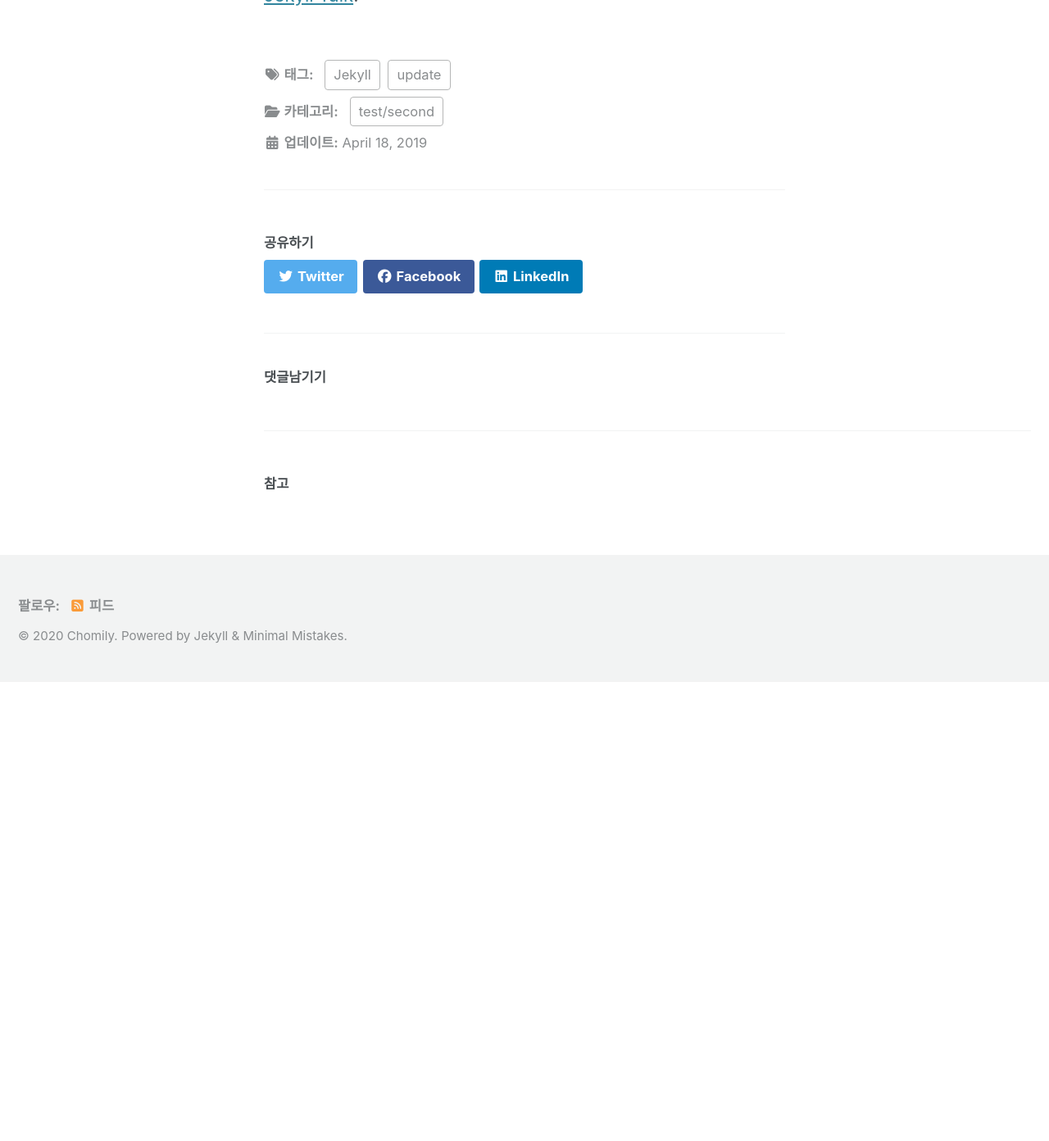
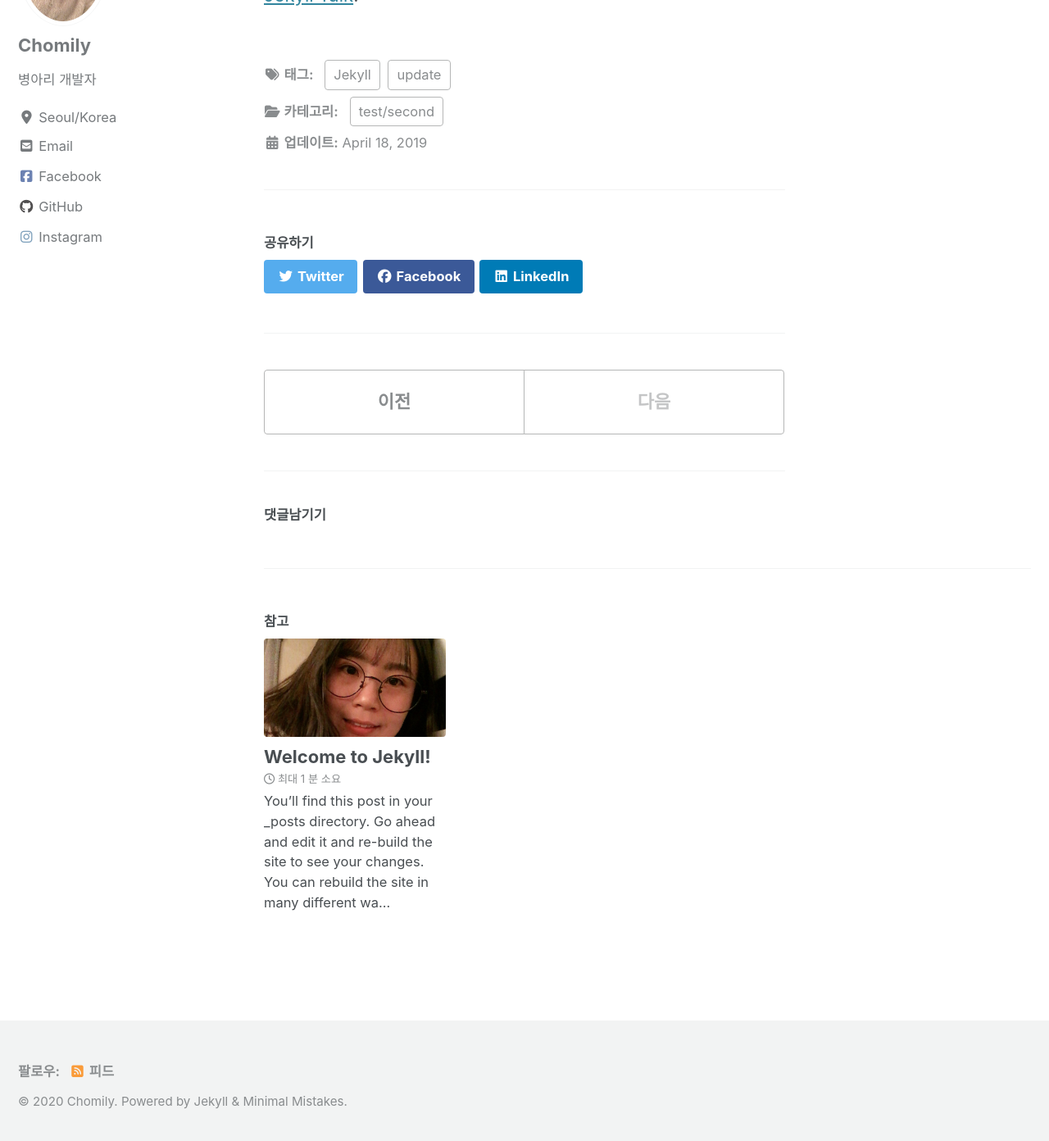
Before and after one commit to SujinEmilyCho/SujinEmilyCho.github.io, a Jekyll site: the page built from _posts/2019-04-18-welcome-to-jekyll.md, in a window 1280 px wide and 1400 px high, scrolled down 935 px. Shown: the top 1392 px of the window at 82% size. Built offline with Jekyll 4.4.1, drawn with Linux system fonts in a browser that asks for light colours; cached includes are drawn as plain includes; nearby versions of some CDN libraries; comment, search, counter and statistics services are not loaded; before the commit the page ends 1767 px from its top, so only the background shows below that; part of the change alters nothing that is shown.

Commit message:
comment test

````diff
--- a/_includes/comments.html
+++ b/_includes/comments.html
@@ -8,16 +8,6 @@
       <h4 class="page__comments-title">{{ comments_label }}</h4>
       <section id="disqus_thread">
         <script>
-
-        /**
-        *  RECOMMENDED CONFIGURATION VARIABLES: EDIT AND UNCOMMENT THE SECTION BELOW TO INSERT DYNAMIC VALUES FROM YOUR PLATFORM OR CMS.
-        *  LEARN WHY DEFINING THESE VARIABLES IS IMPORTANT: https://disqus.com/admin/universalcode/#configuration-variables*/
-        /*
-        var disqus_config = function () {
-        this.page.url = PAGE_URL;  // Replace PAGE_URL with your page's canonical URL variable
-        this.page.identifier = PAGE_IDENTIFIER; // Replace PAGE_IDENTIFIER with your page's unique identifier variable
-        };
-        */
         (function() { // DON'T EDIT BELOW THIS LINE
         var d = document, s = d.createElement('script');
         s.src = 'https://sujinemilycho.disqus.com/embed.js';
@@ -25,8 +15,8 @@
         (d.head || d.body).appendChild(s);
         })();
         </script>
-<noscript>Please enable JavaScript to view the <a href="https://disqus.com/?ref_noscript">comments powered by Disqus.</a></noscript>
-
+        <noscript>Please enable JavaScript to view the <a href="https://disqus.com/?ref_noscript">comments powered by Disqus.</a></noscript>
+        <script id="dsq-count-scr" src="//sujinemilycho.disqus.com/count.js" async></script>
     </section>
     {% when "facebook" %}
       <h4 class="page__comments-title">{{ comments_label }}</h4>
--- /dev/null
+++ b/_posts/2019-04-18-comment-test.md
@@ -0,0 +1,31 @@
+---
+title: "Welcome to Jekyll!"
+date: 2019-04-18T15:34:30-04:00
+categories:
+  - test/second
+tags:
+  - Jekyll
+  - update
+value:
+  - comment: false
+---
+
+You'll find this post in your `_posts` directory. Go ahead and edit it and re-build the site to see your changes. You can rebuild the site in many different ways, but the most common way is to run `jekyll serve`, which launches a web server and auto-regenerates your site when a file is updated.
+
+To add new posts, simply add a file in the `_posts` directory that follows the convention `YYYY-MM-DD-name-of-post.ext` and includes the necessary front matter. Take a look at the source for this post to get an idea about how it works.
+
+Jekyll also offers powerful support for code snippets:
+
+```ruby
+def print_hi(name)
+  puts "Hi, #{name}"
+end
+print_hi('Tom')
+#=> prints 'Hi, Tom' to STDOUT.
+```
+
+Check out the [Jekyll docs][jekyll-docs] for more info on how to get the most out of Jekyll. File all bugs/feature requests at [Jekyll’s GitHub repo][jekyll-gh]. If you have questions, you can ask them on [Jekyll Talk][jekyll-talk].
+
+[jekyll-docs]: https://jekyllrb.com/docs/home
+[jekyll-gh]:   https://github.com/jekyll/jekyll
+[jekyll-talk]: https://talk.jekyllrb.com/
````
